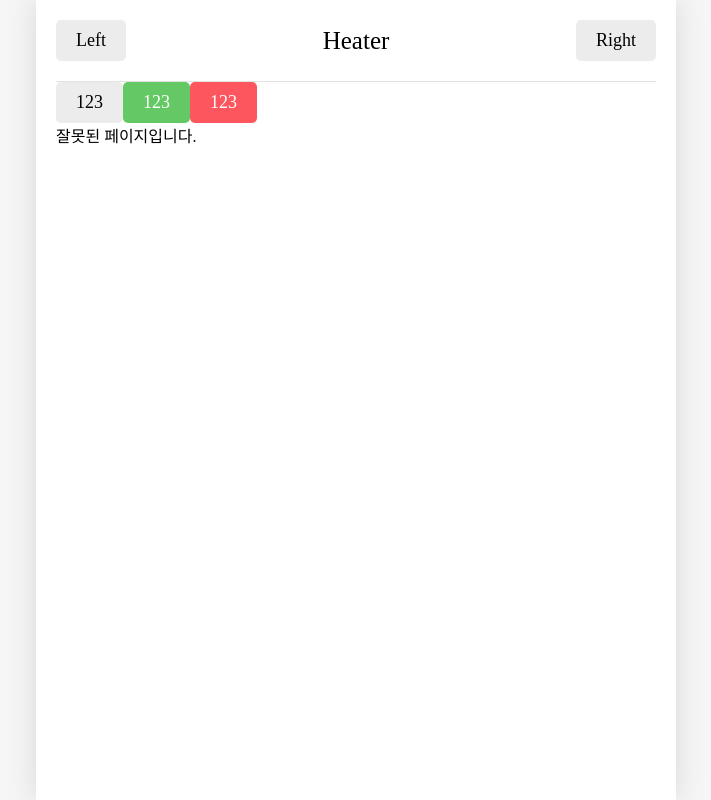
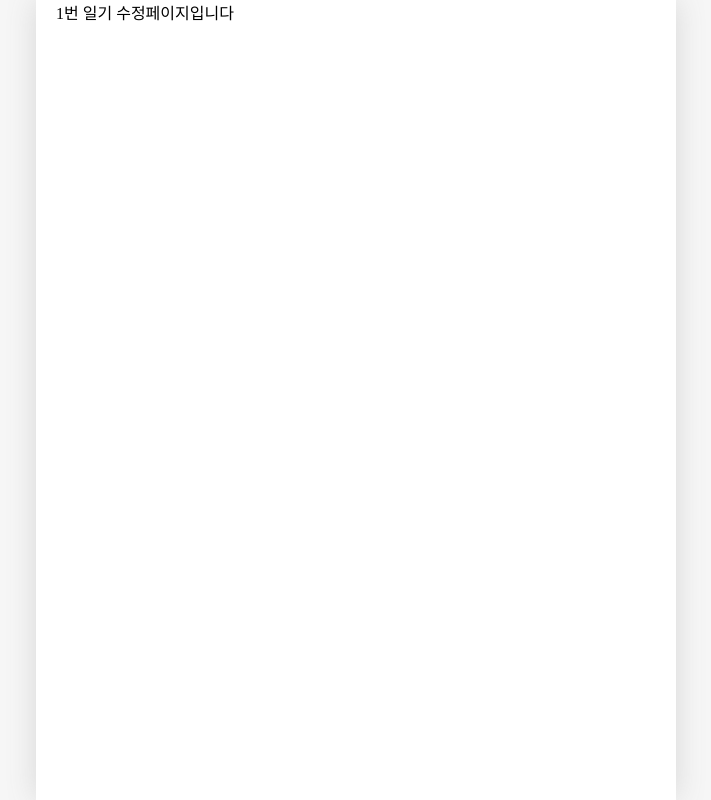
Before and after one commit to gongonii/OneBite-React, a React (Vite) app: page /edit/1 in a window 1280 px wide. Shown: the whole page, without its empty margins (284-995 px from the left). Built offline with nearby package versions, Linux system fonts and the light colour scheme; a web font is replaced by a local one.

Commit message:
일기 관리 기능 구현

```diff
--- a/src/App.jsx
+++ b/src/App.jsx
@@ -1,61 +1,100 @@
 import "./App.css";
+import { useReducer, useRef, createContext } from "react";
 import { Routes, Route, Link, useNavigate } from "react-router-dom";
 import Home from "./pages/Home";
 import New from "./pages/New";
 import Diary from "./pages/Diary";
 import Notfound from "./pages/Notfound";
+import Edit from "./pages/Edit";
+
 import Button from "./components/Button";
 import Header from "./components/Header";
 
 import { getEmotionImage } from "./util/get-emotion-image";
 
-//1. "/" 모든 일기를 조회하는 home페이지
-//2. "/new" 새로운 일기를 작성하는 new 페이지
-//3. "/diary" 일기를 상세히 조회하는 diary 페이지
-//4. "/*" *은 wildcard, 위에 잇는 경로에 일치하지않았을때 여기로
+const mockData = [
+  {
+    id: 1,
+    createDat: new Date().getTime(),
+    emotionId: 1,
+    content: "1번 일기 내용",
+  },
+
+  {
+    id: 2,
+    createDat: new Date().getTime(),
+    emotionId: 2,
+    content: "2번 일기 내용",
+  },
+];
+
+function reducer(state, action) {
+  switch (action.type) {
+    case "CREATE":
+      return [action.data, ...state];
+    case "UPDATE":
+      return state.map((item) =>
+        String(item.id) === String(action.data.id) ? action.data : item
+      );
+    case "DELETE":
+      return state.filter((item) => String(item.id) !== String(action.id)); //아이템 중에 아이템 아이디가 액션 아이디와 같지 않은요소들만 필터링해서 리턴, 액션아이디와 같은 애들은 삭제됨
+  }
+}
+
+const DiaryStateContext = createContext();
+const DiaryDispatchContext = createContext();
+
 function App() {
-  const nav = useNavigate(); // useNavigate를 호출했을 때 반환되는 내비게이팅 함수를 이 nav라는 변수에 저장
+  const [data, dispatch] = useReducer(reducer, mockData);
+  const idRef = useRef(3);
 
-  const onClickButton = () => {
-    nav("/new");
+  //새로운 일기 추가
+  const onCreate = (createDate, emotionId, content) => {
+    dispatch({
+      type: "CREATE",
+      data: {
+        id: idRef.current++,
+        createDate,
+        emotionId,
+        content,
+      },
+    });
+  };
+
+  //기존 일기 수정
+  const onUpdate = (id, createdData, emotionId, content) => {
+    dispatch({
+      type: "UPDATE",
+      data: {
+        id,
+        createdData,
+        emotionId,
+        content,
+      },
+    });
+  };
+
+  //기존 일기 삭제
+  const onDelete = (id) => {
+    dispatch({
+      type: "DELETE",
+      id,
+    });
   };
 
   return (
     <>
-      <Header
-        title={"Heater"}
-        leftChild={<Button text={"Left"} />}
-        rightChild={<Button text={"Right"} />}
-      />
-
-      <Button
-        text={"123"}
-        onClick={() => {
-          console.log("123");
-        }}
-      />
-
-      <Button
-        text={"123"}
-        type={"POSITIVE"}
-        onClick={() => {
-          console.log("123");
-        }}
-      />
-
-      <Button
-        text={"123"}
-        type={"NEGATIVE"}
-        onClick={() => {
-          console.log("123");
-        }}
-      />
-      <Routes>
-        <Route path="/" element={<Home />} />
-        <Route path="/new" element={<New />} />
-        <Route path="/diary:id" element={<Diary />} />
-        <Route path="*" element={<Notfound />} />
-      </Routes>
+      <DiaryStateContext.Provider value={data}>
+        <DiaryDispatchContext.Provider value={{ onCreate, onDelete, onUpdate }}>
+          <Routes>
+            <Route path="/" element={<Home />} />
+            <Route path="/new" element={<New />} />
+            <Route path="/diary/:id" element={<Diary />} />
+            <Route path="/edit/:id" element={<Edit />} />
+            <Route path="*" element={<Notfound />} />
+          </Routes>
+        </DiaryDispatchContext.Provider>
+      </DiaryStateContext.Provider>
     </>
   );
 }
--- /dev/null
+++ b/src/pages/Edit.jsx
@@ -0,0 +1,8 @@
+import { useParams } from "react-router-dom";
+
+const Edit = () => {
+  const params = useParams();
+  return <div>{params.id}번 일기 수정페이지입니다</div>;
+};
+
+export default Edit;
```
